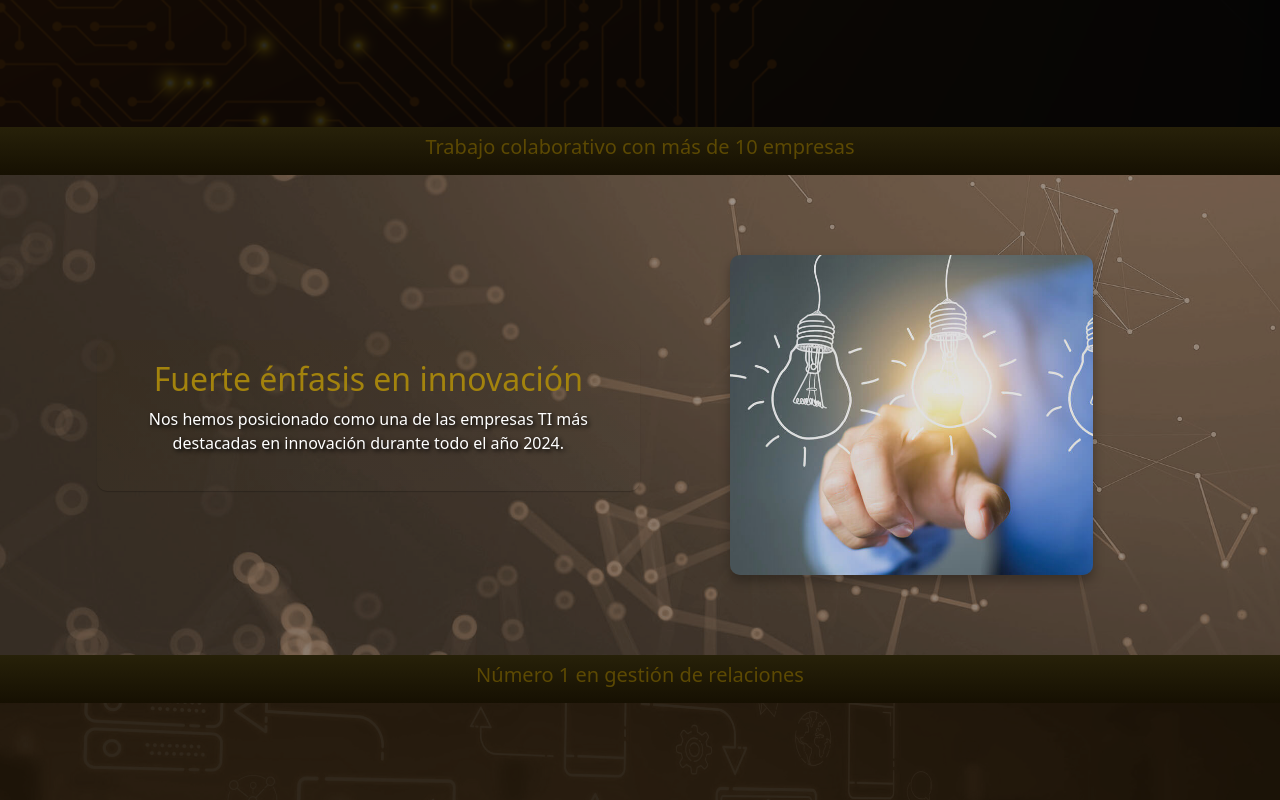
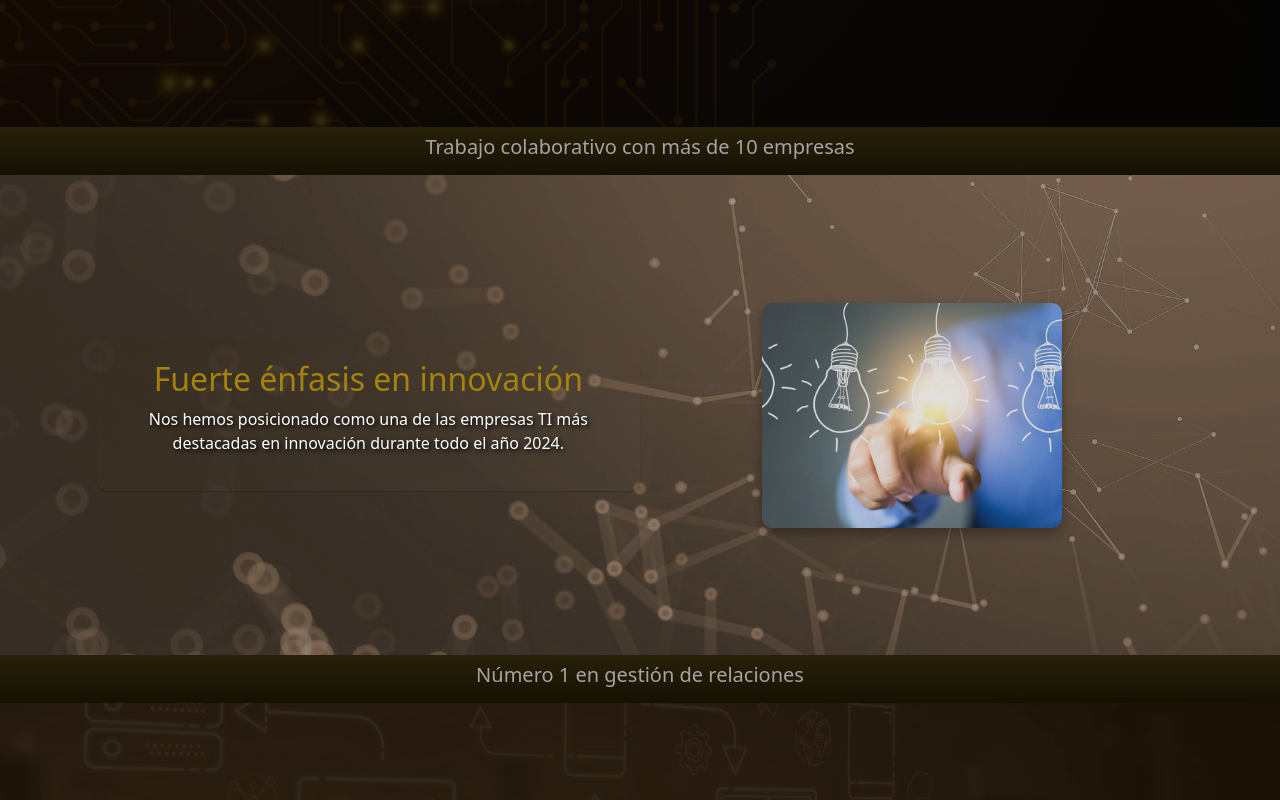
Before and after one commit to Sebaaa14/dgt, a React (Create React App) app: page /inicio in a window 1280 px wide. Shown: the part 460-1260 px from the top of the page. Built offline with nearby package versions, Linux system fonts and the light colour scheme.

Commit message:
inicio avanzado

```diff
--- a/src/pages/inicio.js
+++ b/src/pages/inicio.js
@@ -16,8 +16,8 @@ const Inicio = () => {
         <h5>Trabajo colaborativo con más de 10 empresas</h5>
       </Row>
 
-      <Row className="section section-2 d-flex align-items-center justify-content-center text-center py-5">
-        <Col md={5} className="text-container-row2">
+      <Row className="section section-2 align-items-center text-center py-5">
+        <Col xs={12} md={5} className="text-container-row2">
           <h2 className="texto2">Fuerte énfasis en innovación</h2>
           <p className="text-white">
             Nos hemos posicionado como una de las empresas TI más destacadas en
@@ -25,12 +25,14 @@ const Inicio = () => {
           </p>
         </Col>
         <Col
+          xs={12}
           md={5}
           className="fila2col2 d-flex justify-content-center align-items-center"
         >
           <div className="image-container"></div>
         </Col>
       </Row>
+
       <Row className="espacio d-flex align-items-center justify-content-center text-center">
         <h5>Número 1 en gestión de relaciones</h5>
       </Row>
--- a/src/styles/inicio.css
+++ b/src/styles/inicio.css
@@ -15,7 +15,7 @@
 .espacio {
   padding: 1vh;
   background-image: linear-gradient(to bottom, #272109, #161002);
-  color:#5c4903 ;
+  color:#a7a3a3 ;
 }
 
 .section::before {
@@ -53,15 +53,15 @@
 }
 
 .fila2col2 .image-container {
-  width: 70%;
-  height: 40vh;
+  width: 100%;
+  max-width: 300px; /* Limitar el ancho máximo */
+  aspect-ratio: 4 / 3; /* Mantener proporción */
   background-image: url("../images/inicio/inn.jpg");
   background-size: cover;
   background-position: center;
   background-repeat: no-repeat;
   border-radius: 10px;
   box-shadow: 0 6px 12px rgba(0, 0, 0, 0.3);
-  /*border: 2px solid #8c6707; */
   transition: transform 0.3s ease;
 }
 
```
